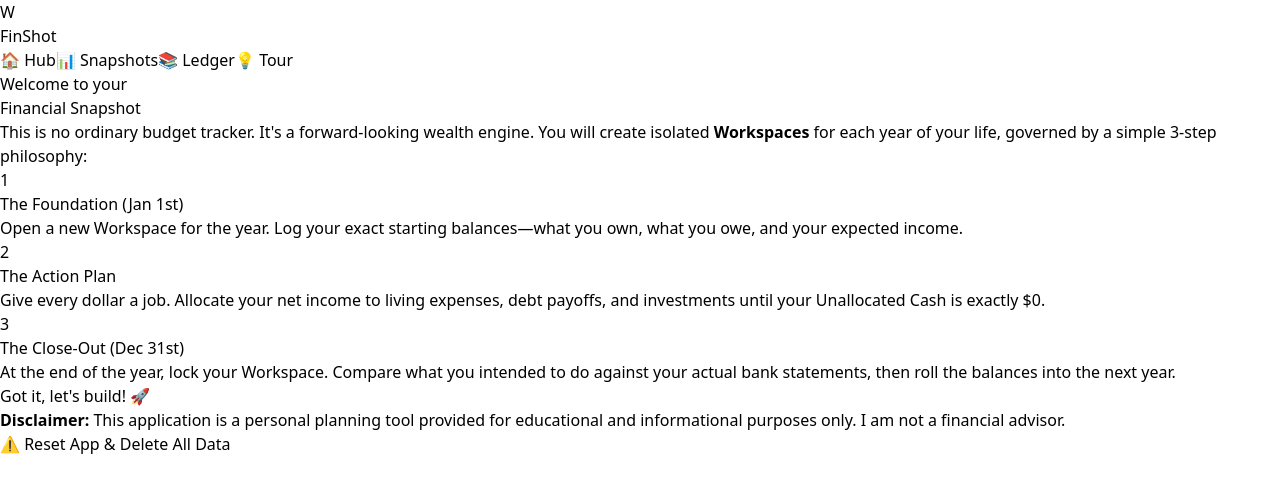
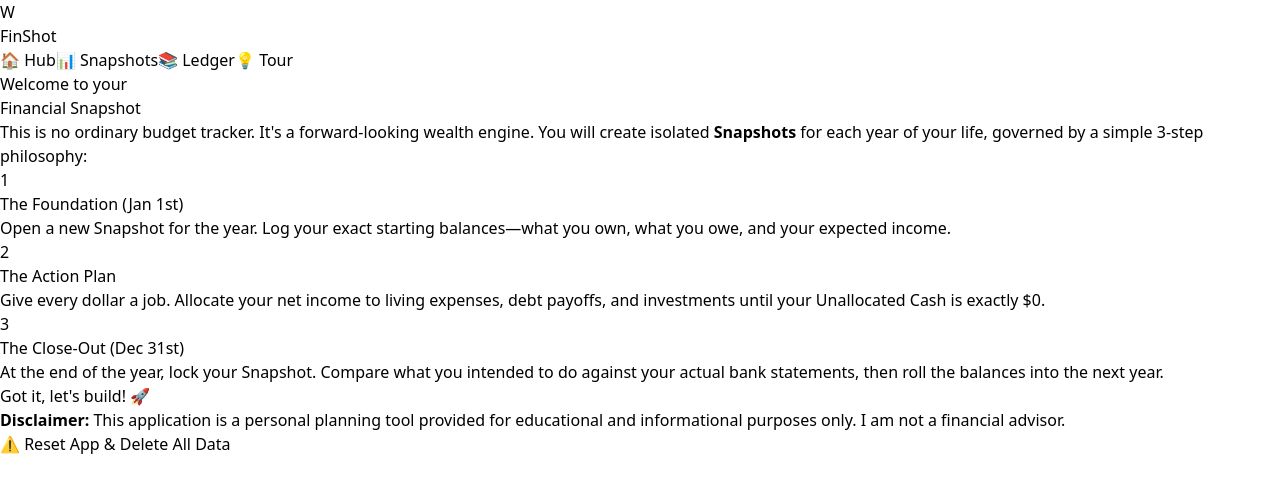
Before and after one commit to adamweiss19-king/finance-snapshot, a React (Vite) app: page / in a window 1280 px wide. Shown: the top 492 px of the page. Built offline with nearby package versions, Linux system fonts and the light colour scheme.

Commit message:
Update WelcomeModal.jsx

```diff
--- a/src/components/ui/WelcomeModal.jsx
+++ b/src/components/ui/WelcomeModal.jsx
@@ -9,14 +9,14 @@ function WelcomeModal({ onStart }) {
         <div className="absolute top-0 left-0 w-full h-2 bg-gradient-to-r from-blue-500 via-indigo-500 to-emerald-500"></div>
 
         <h2 className="text-3xl md:text-4xl font-black text-slate-800 mb-4 mt-2">Welcome to your <br/><span className="text-indigo-600">Financial Snapshot</span></h2>
-        <p className="text-slate-500 text-lg font-medium mb-10 max-w-2xl">This is no ordinary budget tracker. It's a forward-looking wealth engine. You will create isolated <strong>Workspaces</strong> for each year of your life, governed by a simple 3-step philosophy:</p>
+        <p className="text-slate-500 text-lg font-medium mb-10 max-w-2xl">This is no ordinary budget tracker. It's a forward-looking wealth engine. You will create isolated <strong>Snapshots</strong> for each year of your life, governed by a simple 3-step philosophy:</p>
 
         <div className="space-y-8 mb-12">
           <div className="flex gap-5 items-start">
             <div className="flex-shrink-0 w-12 h-12 rounded-full bg-blue-100 flex items-center justify-center text-blue-600 font-black text-xl">1</div>
             <div>
               <h3 className="font-bold text-slate-800 text-xl">The Foundation (Jan 1st)</h3>
-              <p className="text-base text-slate-600 mt-1 max-w-xl">Open a new Workspace for the year. Log your exact starting balances—what you own, what you owe, and your expected income.</p>
+              <p className="text-base text-slate-600 mt-1 max-w-xl">Open a new Snapshot for the year. Log your exact starting balances—what you own, what you owe, and your expected income.</p>
             </div>
           </div>
 
@@ -32,7 +32,7 @@ function WelcomeModal({ onStart }) {
             <div className="flex-shrink-0 w-12 h-12 rounded-full bg-red-100 flex items-center justify-center text-red-600 font-black text-xl">3</div>
             <div>
               <h3 className="font-bold text-slate-800 text-xl">The Close-Out (Dec 31st)</h3>
-              <p className="text-base text-slate-600 mt-1 max-w-xl">At the end of the year, lock your Workspace. Compare what you intended to do against your actual bank statements, then roll the balances into the next year.</p>
+              <p className="text-base text-slate-600 mt-1 max-w-xl">At the end of the year, lock your Snapshot. Compare what you intended to do against your actual bank statements, then roll the balances into the next year.</p>
             </div>
           </div>
         </div>
```
